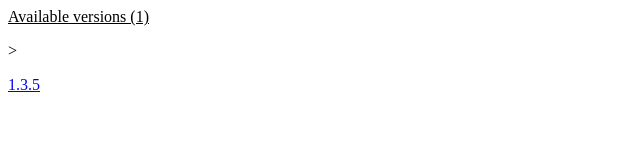
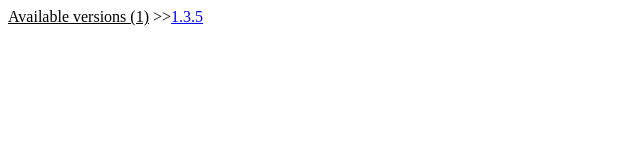
Before and after one commit to Ventrium/abusedb, a plain HTML site: page index.html in a window 1280 px wide. Shown: the full height of the page, 0-640 px from the left. Drawn offline with Linux system fonts and the light colour scheme.

Commit message:
Fix HTML formatting for version link

```diff
--- a/index.html
+++ b/index.html
@@ -8,6 +8,6 @@
 </head>
 <body>
     <u>Available versions (1)</u>
-    <p>> </p><a href="jarvisdevil.abusedb.geode">1.3.5</a>
+    >><a href="jarvisdevil.abusedb.geode">1.3.5</a>
 </body>
 </html>
```
